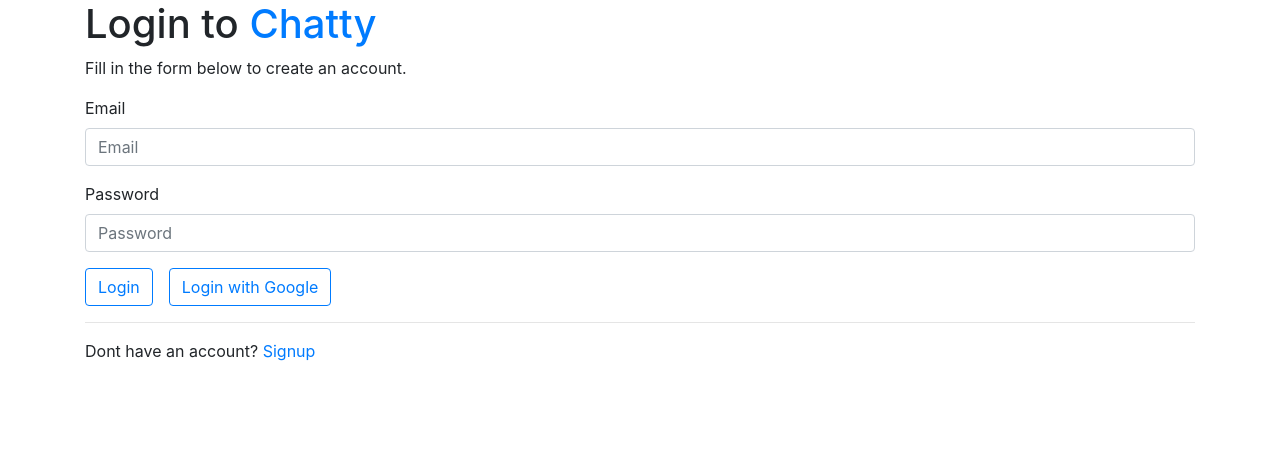
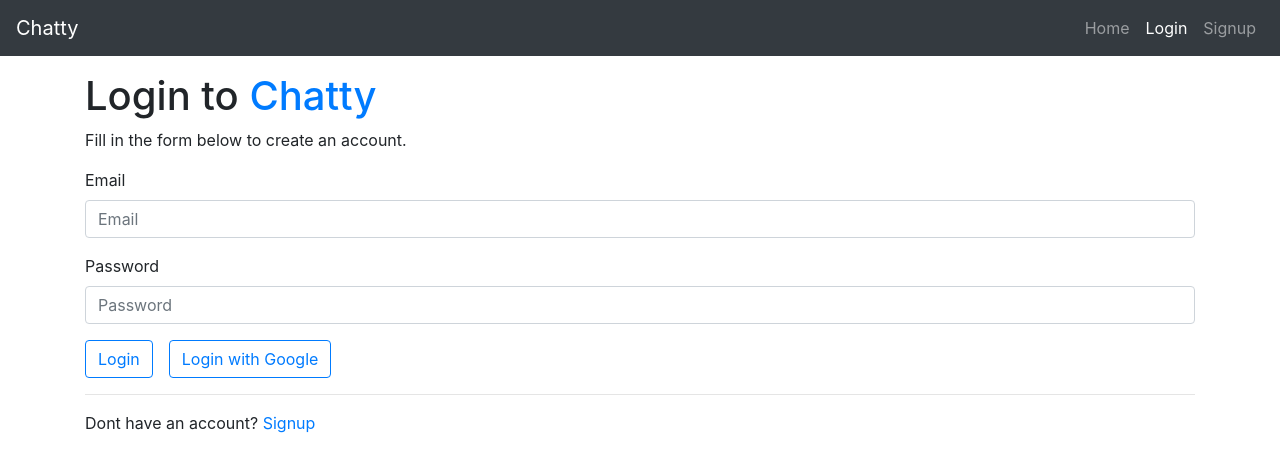
Before and after one commit to git-nori/_tr_react_reactHooksAndFirebase, a React (Create React App) app: page /login in a window 1280 px wide. Shown: the top 472 px of the page. Built offline with nearby package versions, Linux system fonts and the light colour scheme; no server answers.

Commit message:
[add]CommonHeaderを実装

```diff
--- a/src/App.js
+++ b/src/App.js
@@ -3,6 +3,7 @@ import { BrowserRouter as Router, Route, Redirect, Switch } from 'react-router-d
 
 import { auth } from './services/firebase'
 
+import CommonHeader from './components/organisms/CommonHeader'
 import HomePage from './features/Home/HomePage'
 import ChatPage from './features/Chat/ChatPage'
 import LoginPage from './features/Login/LoginPage'
@@ -54,6 +55,7 @@ function App () {
       ? <h2>...Loading</h2>
       : (
         <Router>
+          <CommonHeader authenticated={authenticated} />
           <Switch>
             <Route exact path="/" component={HomePage}></Route>
             <PrivateRoute path="/chat" authenticated={authenticated} component={ChatPage}></PrivateRoute>
--- /dev/null
+++ b/src/components/organisms/CommonHeader.jsx
@@ -0,0 +1,73 @@
+import React, { useState, useEffect } from 'react'
+import { useLocation, useHistory } from 'react-router-dom'
+
+import { auth } from '../../services/firebase'
+
+import { Alert, Navbar, Nav } from 'react-bootstrap'
+
+const CommonHeader = ({ authenticated }) => {
+  const location = useLocation()
+  const history = useHistory()
+  const [msg, setMsg] = useState(null)
+  const [isErr, setIsErr] = useState(false)
+
+  useEffect(() => {
+    setMsg(null)
+  }, [])
+
+  const logout = async () => {
+    setMsg(null)
+    setIsErr(false)
+    try {
+      await auth.signOut()
+      setMsg("logout is done")
+      history.push("/")
+    } catch (err) {
+      setMsg(err)
+      setIsErr(true)
+    }
+  }
+
+  const renderNavLink = () => {
+    if (authenticated) {
+      return (
+        <>
+          <Nav.Link href="/">Home</Nav.Link>
+          <Nav.Link href="/chat">Chat</Nav.Link>
+          <Nav.Link onClick={logout}>Signout</Nav.Link>
+        </>
+      )
+    } else {
+      return (
+        <>
+          <Nav.Link href="/">Home</Nav.Link>
+          <Nav.Link href="/login">Login</Nav.Link>
+          <Nav.Link href="/signup">Signup</Nav.Link>
+        </>
+      )
+    }
+  }
+
+  const renderAlert = () => {
+    if (msg) {
+      if (isErr) {
+        return <Alert variant="info">{msg}</Alert>
+      }
+      return <Alert variant="danger">{msg}</Alert>
+    }
+  }
+
+  return (
+    <>
+      <Navbar bg="dark" variant="dark" className="mb-3">
+        <Navbar.Brand>Chatty</Navbar.Brand>
+        <Nav className="ml-auto" activeKey={location.pathname}>
+          {renderNavLink()}
+        </Nav>
+      </Navbar>
+      {renderAlert()}
+    </>
+  )
+}
+
+export default CommonHeader
```
